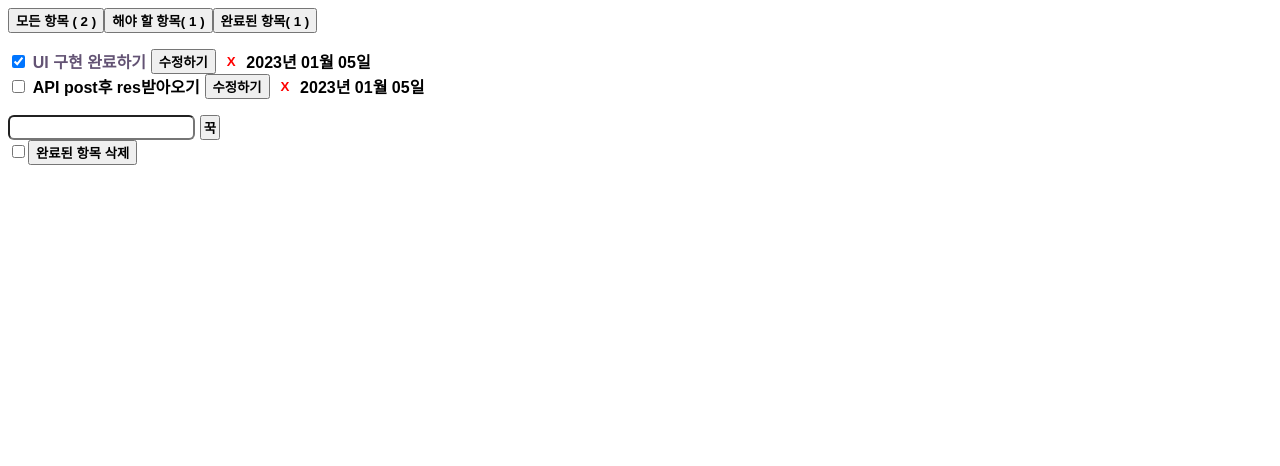
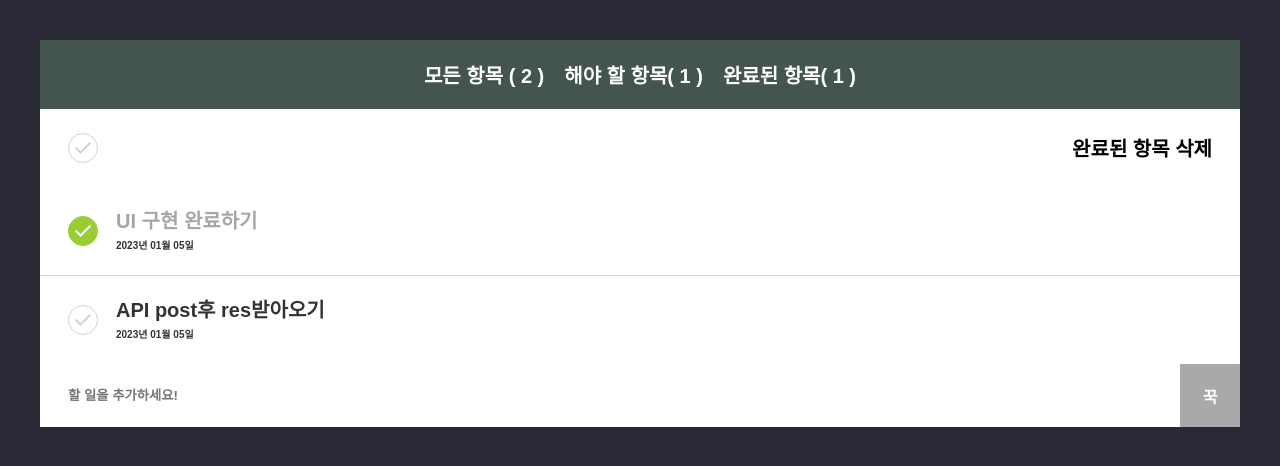
Before and after one commit to seoyeun0106/Vue-practice, a Vue app: page / in a window 1280 px wide. Shown: the top 466 px of the page. Built offline with nearby package versions, Linux system fonts and the light colour scheme; a web font is replaced by a local one.

Commit message:
[fix] 스타일링 및 오류 수정

```diff
--- a/public/index.html
+++ b/public/index.html
@@ -5,6 +5,8 @@
     <meta http-equiv="X-UA-Compatible" content="IE=edge">
     <meta name="viewport" content="width=device-width,initial-scale=1.0">
     <link rel="icon" href="<%= BASE_URL %>favicon.ico">
+    <link href="https://cdnjs.cloudflare.com/ajax/libs/meyer-reset/2.0/reset.min.css" rel="stylesheet">
+    <link rel="stylesheet" href="https://fonts.googleapis.com/css2?family=Material+Symbols+Outlined:opsz,wght,FILL,GRAD@48,400,0,0" />
     <title><%= htmlWebpackPlugin.options.title %></title>
   </head>
   <body>
--- a/src/assets/globalStyle.css
+++ b/src/assets/globalStyle.css
@@ -1,6 +1,6 @@
 @import url('https://fonts.googleapis.com/css2?family=IBM+Plex+Sans+KR:wght@200&display=swap');
 
-*{
+*, html div{
     box-sizing: border-box;
     font-family:'IBM Plex Sans KR', sans-serif;
     font-weight: bold;
--- a/src/components/Todo.vue
+++ b/src/components/Todo.vue
@@ -1,31 +1,51 @@
 <template>
-    <div>
-    <div v-if="!isModifying">
-    <div class="todoWrapper">
-    <input type="checkbox" @click="updateCheck" :checked="todo.checked">
+    <div class="todo-item" ref="todo" @mouseenter="setIsHover" @mouseleave="setIsLeave">
+    <div class="item__inner item--edit">
+    <div class="todoWrapper item__inner itmer--normal">
+        <label>
+            <input type="checkbox" @click="updateCheck" :checked="todo.checked">
+    <span class="material-symbols-outlined icon">
+      check
+    </span>
+  </label>
+    <div v-if="!isModifying" class="content">
     <div :class="{'checked':todo.checked}" >{{ todo.text }}</div>
-    <button @click="modifyText">수정하기</button>
-    <button class="delBtn" @click="onDelete">X</button>
-    <div>{{ getDate  }}</div>
+    <div class="date">{{ getDate }}</div>
+    </div>
+    <div v-show="isModifying"  class="content">
+        <input class="modify-input" type="text" @keydown.enter="updateTodos" @blur="updateTodos" :value="todo.text" ref="input"/>
+    </div>
+    <button  @click="modifyText" class="modify-btn" v-show="isHovered">
+        <span class="material-symbols-outlined">
+        edit
+        </span>
+    </button>
+    <button class="delBtn" @click="onDelete" v-show="isHovered">
+        <span class="material-symbols-outlined">
+            delete
+        </span>
+    </button>
     </div>
     </div>
-    <div v-show="isModifying">
-        <input type="text" @keydown.enter="updateTodos" @blur="updateTodos" :value="todo.text" ref="input"/>
-    </div>
+
     </div>
 
 </template>
 <script>
 import dayjs from 'dayjs'
+import scrollTo from 'scroll-to'
 export default{
     name:'To-do',
     props:{
        todo:Object
     },
+    mounted(){
+        this.$refs.todo.scrollIntoView()
+        },
     data(){
         return{
-            isChecked:this.todo.checked,
             isModifying:false,
+            isHovered:false,
             date:this.todo.date
         }
     },
@@ -45,17 +65,30 @@ export default{
 
         },
         updateCheck(){
-            this.$emit('updateChecks',this.todo.id,!this.isChecked)
-            this.isChecked = ! this.isChecked
+            this.$emit('updateChecks',this.todo.id)
 
+        },
+        scrollToTop(){
+            scrollTo(0,0,{
+                duration:1000
+            })
+        },
+        scrollToBottom(){
+            scrollTo()
+        } ,
+        setIsHover(){
+            this.isHovered = true
+        },
+        setIsLeave(){
+            this.isHovered = false
         }
-
     }  ,
     computed:{
         getDate(){
             return dayjs(this.todo.date).format("YYYY년 MM월 DD일")
         }
-    }
+    },
+
 }
 </script>
 <style>
@@ -65,11 +98,26 @@ export default{
     color: red;
     font-weight: bolder;
 }
+
 .todoWrapper{
     display: flex;
     gap: 0.3rem;
+    align-items: center;
+    width:100%
     }
+.modify-btn{
+    margin-left: auto;
+}
+.content{
+    display: flex;
+    flex-direction: column;
+    gap: 10px
+}
 .checked{
-    color: rgb(99, 83, 116);
+    color: rgb(167, 165, 170);
+}
+
+.date{
+    font-size: x-small;
 }
 </style>
--- a/src/components/TodoList.vue
+++ b/src/components/TodoList.vue
@@ -1,5 +1,5 @@
 <template>
-<div class="todo-container">
+<div class="todo-container todo-app">
   <div class="todo-app_actions">
     <div class="filters">
       <button @click="changeFilter('all')">모든 항목 ( {{ total }} )</button>
@@ -8,21 +8,31 @@
     </div>
   </div>
   <ul class="todo-li todo-app__list">
+    <div class="actions clearfix todo-included">
+    <div class="float--left">
+     <label>
+        <input type="checkbox" v-model="allDone">
+        <span class="material-symbols-outlined icon">
+            check
+        </span>
+      </label>
+    </div>
+  <div class="float--right">
+    <button @click="clearCompleted">
+    완료된 항목 삭제
+  </button>
+  </div>
+</div>
     <li v-for="todo in filteredTodos" :key="todo.id" class="todo-item">
     <Todo :todo="todo" @delete-func="onDel" @update-func="updateTodo" @update-checks="updateCheck"/>
     </li>
   </ul>
   <form class="form" @submit.prevent="onSubmit">
-    <input type="text" class="input" :value="text" @input="text= $event.target.value">
+    <input type="text" placeholder="할 일을 추가하세요!" class="input todo-included" :value="text" @input="text= $event.target.value">
     <button class="btn">꾹</button>
   </form>
 </div>
-<div class="actions">
-  <input type="checkbox" v-model="allDone">
-  <button @click="clearCompleted">
-    완료된 항목 삭제
-  </button>
-</div>
+
 </template>
 
 <script>
@@ -66,7 +76,7 @@ export default {
       },
       allDone:{
           get(){
-        return this.total === this.completedCount && this.total > 0
+        return (this.total === this.completedCount )&& this.total > 0
         },
           set(checked){
         this.completeAll(checked)
@@ -99,10 +109,10 @@ export default {
         } return todo
       })
     },
-    updateCheck(data,isChecked){
+    updateCheck(data){
       this.todos = this.todos.map((todo)=>{
         if(todo.id === data){
-          todo.checked = isChecked
+          todo.checked = !todo.checked
         }
         return todo
       })
@@ -111,8 +121,9 @@ export default {
       this.filter = filter
     },
    completeAll(checked){
-    this.todos.forEach((todo)=>{
+    this.todos = this.todos.map((todo)=>{
         todo.checked = checked
+        return todo
     })
    },
    clearCompleted(){
@@ -140,32 +151,46 @@ export default {
   },
 }
 </script>
-<style scoped>
+<style lang="scss">
+@import "../scss/style";
 .todo-container{
-  width:fit-content
+  flex-grow: 1;
+  min-width: 700px;
 }
 .todo-li{
   padding: 0;
+  max-height: 700px;
 }
 .todo-item{
   list-style-type: none;
 }
+.todo-included{
+  padding: 24px 28px
+}
 .form{
   display: flex;
-  align-items: center;
-  height: 25px;
-  gap:0.3rem
+  align-items: stretch;
 }
 .input{
-  border-radius: 6px;
-  height: 100%;
-  max-width: 70%;
+  flex-grow: 1;
+  border: unset;
 }
 .btn{
-  height: 100%;
-  width: 20px;
+  border-radius: unset;
+  width: 60px;
   cursor: pointer;
   text-align: center;
-  padding: 0
 }
+.filters{
+  gap: 1rem;
+    display: flex;
+    padding: 1rem;
+    background-color: #44544e;
+    align-items: center;
+    justify-content: center;
+    button{
+      color: white;
+    }
+}
+
 </style>
--- /dev/null
+++ b/src/scss/_style.scss
@@ -0,0 +1,314 @@
+// COMMON
+$color__black: #000000;
+$color__white: #FFFFFF;
+$color__body-bg: #282934;
+$color__font--default: rgba(black, .8);
+
+$outside-padding: 40px;
+$media--small: "max-width: 780px";
+
+html {
+  font-size: 20px;
+}
+body {
+  margin: 0;
+  padding: 0;
+  background: $color__body-bg;
+  color: $color__font--default;
+  font-family: 'Noto Sans KR', sans-serif;
+}
+button {
+  display: block;
+  margin: 0;
+  padding: 0;
+  border: none;
+  outline: none;
+  background: none;
+  font-size: inherit;
+  cursor: pointer;
+}
+label {
+  input[type="checkbox"] {
+    display: none;
+  }
+  .icon {
+    width: 30px;
+    height: 30px;
+    border: 1px solid lightgray;
+    border-radius: 50%;
+    background: white;
+    display: flex;
+    justify-content: center;
+    align-items: center;
+    user-select: none;
+    color: lightgray;
+  }
+  input[type="checkbox"]:checked + .icon {
+    border-color: yellowgreen;
+    background: yellowgreen;
+    color: white;
+  }
+}
+.btn {
+  $color__bg: darkgray;
+  background-color: $color__bg;
+  color: white;
+  padding: 4px 12px;
+  font-size: .8rem;
+  border-radius: 4px;
+  margin-right: 6px;
+  text-decoration: none;
+  cursor: pointer;
+  position: relative;
+  i {
+    display: block;
+  }
+  &:last-child {
+    margin-right: 0;
+  }
+  &:hover {
+    background-color: darken($color__bg, 10%);
+  }
+  &--primary {
+    $color__bg: royalblue;
+    background-color: $color__bg;
+    &:hover {
+      background-color: darken($color__bg, 10%);
+    }
+  }
+  &--danger {
+    $color__bg: crimson;
+    background-color: $color__bg;
+    &:hover {
+      background-color: darken($color__bg, 10%);
+    }
+  }
+}
+.float--left {
+  float: left;
+}
+.float--right {
+  float: right;
+}
+.clearfix::after {
+  content: "";
+  display: block;
+  clear: both;
+}
+@mixin clearfix {
+  &::after {
+    content: "";
+    display: block;
+    clear: both;
+  }
+}
+
+// HOME
+section.home,
+section.about {
+  width: 100vw;
+  height: 100vh;
+  display: flex;
+  justify-content: center;
+  align-items: center;
+  text-align: center;
+  h1,
+  h2 {
+    font-size: 50px;
+    font-weight: 700;
+    color: $color__white;
+    margin-bottom: 20px;
+    &:last-child {
+      margin-bottom: 0;
+    }
+  }
+  h2 {
+    font-size: 28px;
+  }
+}
+section.home h2:hover {
+  cursor: pointer;
+  text-decoration: underline;
+}
+
+// HOME BUTTON
+.to-home {
+  position: fixed;
+  top: 10px;
+  left: 10px;
+  z-index: 10;
+  cursor: pointer;
+  width: 24px;
+  height: 24px;
+  background: $color__body-bg;
+  border-radius: 50%;
+  display: flex;
+  justify-content: center;
+  align-items: center;
+  text-decoration: none;
+  transition: .4s;
+  i {
+    font-size: 20px;
+    color: $color__white;
+  }
+  &:hover {
+    background: $color__white;
+    i {
+      color: $color__body-bg;
+    }
+  }
+}
+
+// TODO APP
+.todo-app {
+  font-size: 1rem;
+  font-family: 'Noto Sans KR', sans-serif;
+  margin: $outside-padding;
+  @media (#{$media--small}) {
+    margin: 0 16px;
+  }
+  &::before,
+  &::after {
+    content: "";
+    position: fixed;
+    top: 0;
+    left: 0;
+    width: 100vw;
+    background: $color__body-bg;
+    height: $outside-padding;
+    z-index: 2;
+    @media (#{$media--small}) {
+      height: 0;
+    }
+  }
+  &::after {
+    top: inherit;
+    bottom: 0;
+  }
+}
+.todo-app__actions {
+  background: white;
+  border-bottom: 2px solid lightgray;
+  position: sticky;
+  top: $outside-padding;
+  z-index: 1;
+  @media (#{$media--small}) {
+    top: 0;
+  }
+  .filters {
+    display: flex;
+    border-bottom: 1px solid lightgray;
+    button {
+      padding: 10px 20px;
+      flex: 1;
+      color: lightgray;
+      word-break: keep-all;
+      &.active {
+        background: royalblue;
+        color: white;
+      }
+    }
+  }
+  .actions {
+    padding: 14px;
+  }
+}
+
+// TODO LIST
+.todo-app__list {
+  background: white;
+  overflow: auto;
+
+  // TODO ITEM
+  .todo-item {
+    border-bottom: 1px solid lightgray;
+    &:last-child {
+      border-bottom: none;
+    }
+    .item__inner {
+      display: flex;
+      align-items: center;
+      padding: 12px 14px;
+      min-height: 44px;
+      position: relative;
+      label {
+        margin-right: 12px;
+      }
+      .item__title-wrap {
+        flex: 1;
+        .item__title {
+          line-height: 1.4;
+          margin-bottom: 3px;
+        }
+        .item__date {
+          font-size: .65rem;
+          color: lightgray;
+        }
+      }
+      .item__actions {
+        position: absolute;
+        top: 16px;
+        right: 14px;
+        display: none;
+      }
+      &.item--edit {
+        input[type="text"] {
+          flex: 1;
+          margin-left: 44px;
+          margin-right: 114px;
+          font: inherit;
+          outline: none;
+          border: none;
+          &:focus {
+            color: royalblue;
+          }
+        }
+      }
+    }
+    &:hover {
+      .item__actions {
+        display: flex;
+      }
+    }
+  }
+}
+
+// TODO CREATOR
+.todo-app__creator {
+  position: sticky;
+  bottom: $outside-padding;
+  display: flex;
+  align-items: center;
+  padding: 14px;
+  border-top: 2px solid lightgray;
+  background: white;
+  @media (#{$media--small}) {
+    bottom: 0;
+  }
+  button {
+    width: 30px;
+    height: 30px;
+    margin-right: 10px;
+    box-sizing: content-box;
+    border: 1px solid royalblue;
+    border-radius: 50%;
+    background: royalblue;
+    display: flex;
+    justify-content: center;
+    align-items: center;
+    i {
+      color: white;
+      display: block;
+    }
+  }
+  input {
+    display: block;
+    flex: 1;
+    border: none;
+    outline: none;
+    font: inherit;
+    &::-webkit-input-placeholder { color: lightgray; }
+    &:-ms-input-placeholder      { color: lightgray; }
+    &::-moz-placeholder          { color: lightgray; }
+  }
+}
```
